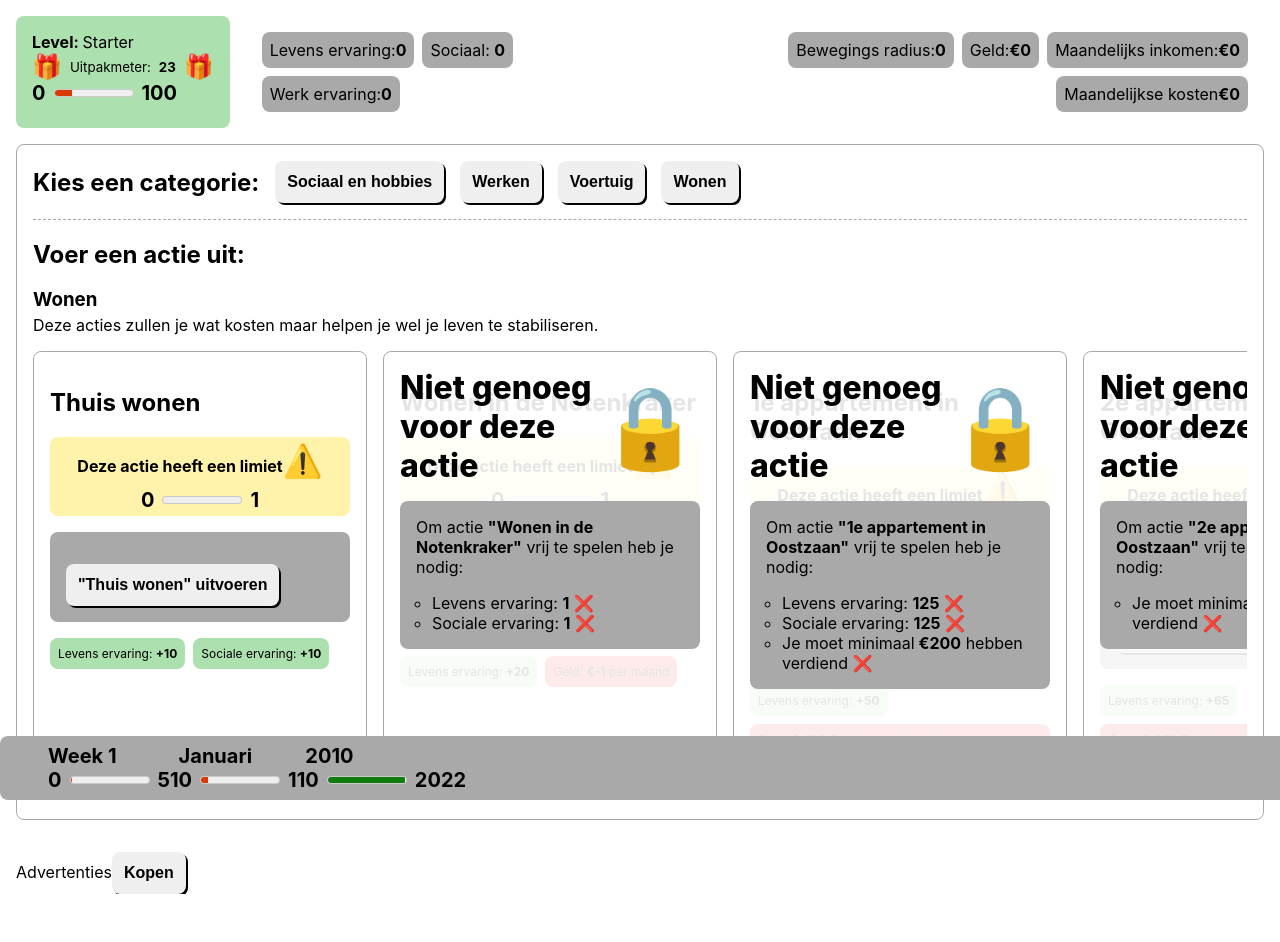
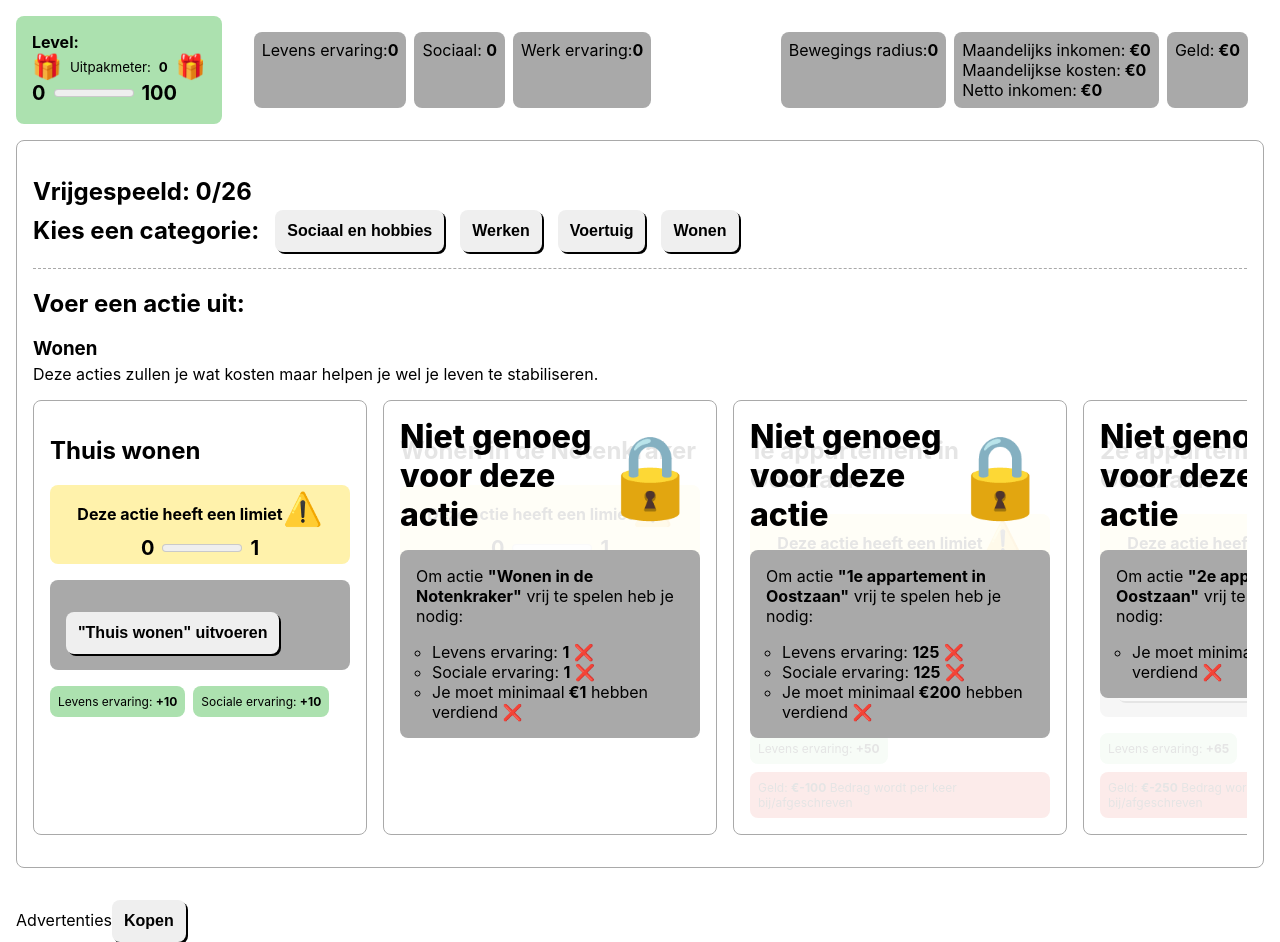
Before and after one commit to marcianosr/robin-tycoon, a React (Create React App) app: page / in a window 1280 px wide. Before the commit the page ends 894 px from the top, so only its background shows below. Built offline with nearby package versions, Linux system fonts and the light colour scheme.

Commit message:
More changes

```diff
--- a/src/App.css
+++ b/src/App.css
@@ -86,3 +86,17 @@ h3 {
 .category-container-buttons h1 {
 	margin: 0;
 }
+
+.small-card-container {
+	display: flex;
+	overflow-x: auto;
+	gap: 0.5rem;
+	max-width: 100%;
+}
+
+.small-card {
+	border: 1px solid rgb(169, 169, 169);
+	padding: 0.5rem;
+	border-radius: 0.5rem;
+	min-width: 150px;
+}
--- a/src/App.tsx
+++ b/src/App.tsx
@@ -72,11 +72,11 @@ function App() {
 		income: 0,
 		costs: 0,
 		progress: {
-			amount: 23,
-			title: "Starter",
+			amount: 0,
 		},
 		won: false,
-		actionsActive: [],
+		data: data.game.categories,
+		unlockedItems: [],
 	});
 
 	const [activeCategory, setActiveCategory] = useState<ShortNames>("living");
@@ -85,6 +85,10 @@ function App() {
 	const [fakeBuyButtonText, setFakeBuyButtonText] = useState(false);
 
 	const onSelectCategory = (cat: ShortNames) => setActiveCategory(cat);
+
+	const getAllItems = data.game.categories
+		.map((category) => category.items)
+		.flat();
 
 	useEffect(() => {
 		const getCurrentEvolveState = evolveAt
@@ -110,7 +114,7 @@ function App() {
 						...gameState.progress,
 						amount:
 							gameState.progress.amount > 0
-								? gameState.progress.amount - 1
+								? gameState.progress.amount
 								: gameState.progress.amount,
 					},
 				});
@@ -148,7 +152,7 @@ function App() {
 	}, [gameState.time.month]);
 
 	useEffect(() => {
-		if (gameState.progress.amount === 100) {
+		if (gameState.progress.amount >= 100) {
 			// Stop the game, show dialog
 
 			winGame();
@@ -241,6 +245,19 @@ function App() {
 				</dialog>
 			)}
 			<section className="contentContainer">
+				<div>
+					<h1>
+						Vrijgespeeld: {gameState.unlockedItems.length}/
+						{getAllItems.length}
+					</h1>
+					<section className="small-card-container">
+						{gameState.unlockedItems.map((item: Item) => (
+							<section className="small-card">
+								<span>{item.name}</span>
+							</section>
+						))}
+					</section>
+				</div>
 				<div className="category-container-buttons">
 					<h1>Kies een categorie: </h1>
 					<div className="category-buttons">
@@ -258,7 +275,7 @@ function App() {
 					</div>
 				</div>
 				<h1>Voer een actie uit:</h1>
-				{data.game.categories.map((category) => (
+				{gameState.data.map((category) => (
 					<section
 						className={classnames("category", {
 							["showCategory"]:
@@ -272,6 +289,7 @@ function App() {
 								<Option
 									category={category.name}
 									item={item}
+									numberOfItems={getAllItems.length}
 									gameState={gameState}
 									setGameState={setGameState}
 								/>
@@ -284,30 +302,6 @@ function App() {
 				<span>Advertenties</span>
 				<button onClick={() => setShowPopup(true)}>Kopen</button>
 			</section>
-			<section className="timeContainer">
-				<div className="running-actions">
-					{/* {gameState.actionsActive.map((item) => (
-						<span>{item.name}</span>
-					))} */}
-				</div>
-				<div className="time">
-					<Meter
-						max={51}
-						value={gameState.time.week}
-						text={`Week ${gameState.time.week}`}
-					/>
-					<Meter
-						max={11}
-						value={gameState.time.month}
-						text={`${months[gameState.time.month - 1]}`}
-					/>
-					<Meter
-						max={2022}
-						value={gameState.time.year}
-						text={`${gameState.time.year}`}
-					/>
-				</div>
-			</section>
 		</div>
 	);
 }
--- a/src/components/ActionButton/index.tsx
+++ b/src/components/ActionButton/index.tsx
@@ -1,4 +1,4 @@
-import { FC, useEffect, useState } from "react";
+import { FC, useState } from "react";
 import { Item, RequirementEarned, XP } from "../../App";
 import CountDown from "../CountDown";
 
@@ -7,6 +7,7 @@ type Props = {
 	item: Item;
 	gameState: any;
 	setGameState: any;
+	numberOfItems: number;
 	amountOfActionsByCategory: number;
 	setAmountOfActionsByCategory: (n: number) => void;
 };
@@ -36,22 +37,17 @@ const ActionButton: FC<Props> = ({
 	setGameState,
 	amountOfActionsByCategory,
 	setAmountOfActionsByCategory,
+	numberOfItems,
 }) => {
 	const [timerActive, setTimerActive] = useState(false);
 
 	const action = (item: Item) => {
 		const values = Object.entries(item.earned);
-		const progressValue = values.reduce((acc, [key, value]: [any, any]) => {
-			if (key === "lifeXP" || key === "socialXP" || key === "workXP") {
-				return Math.round((acc + value) / 10);
-			}
-
-			return acc;
-		}, 0);
+		const unlockedItems = gameState.unlockedItems.length + 1;
+		const progressValue = Math.round((unlockedItems / numberOfItems) * 100);
 
 		const updated = values.reduce((prev, [key, value]) => {
 			const gameStateValue = gameState[key as keyof XP];
-			// const progressValue = Math.round(2);
 
 			if (key === "radius") {
 				return {
@@ -61,26 +57,62 @@ const ActionButton: FC<Props> = ({
 			}
 
 			if (key === "money" && typeof value !== "number") {
-				console.log("value", value, item.name);
 				return {
 					...prev,
 					money: gameStateValue + value.amount,
 					income: value.amount > 0 ? value.amount : gameStateValue,
-					costs: value.amount < 0 ? value.amount : gameState.costs,
+					costs:
+						value.amount < 0
+							? gameState.costs + value.amount
+							: gameState.costs,
 				};
 			}
+
+			const hasUnlockedItem = gameState.unlockedItems.find(
+				(found: Item) => found.name === item.name
+			);
+
+			// const categoryWithItems = gameState.data.find(
+			// 	(c: any) => c.name === category
+			// );
+
+			// const otherCategories = gameState.data.filter(
+			// 	(c: any) => c.name !== category
+			// );
+
+			// const removedItem = categoryWithItems.items.find(
+			// 	(i: Item) => i.name === item.name
+			// );
+
+			// const updatedItems = categoryWithItems.items.filter((i: Item) => {
+			// 	console.log(i.name, amountOfActionsByCategory);
+
+			// 	return i;
+			// 	// return (
+			// 	// i.name !== removedItem.name
+			// 	// && i.limit?.amount === amountOfActionsByCategory
+			// 	// );
+			// });
+
+			// const updatedState = [
+			// 	...otherCategories,
+			// 	{
+			// 		...categoryWithItems,
+			// 		items: updatedItems,
+			// 	},
+			// ];
 
 			return {
 				...prev,
 				[key]: gameStateValue + value,
-				actionsActive: [
-					...gameState.actionsActive,
-					{ name: item.name, isRunning: true },
-				],
 				progress: {
 					...gameState.progress,
-					amount: gameState.progress.amount + progressValue,
+					amount: progressValue,
 				},
+				// data: updatedState,
+				unlockedItems: !hasUnlockedItem
+					? [...gameState.unlockedItems, item]
+					: gameState.unlockedItems,
 			};
 		}, {});
 
@@ -91,31 +123,6 @@ const ActionButton: FC<Props> = ({
 			...updated,
 		});
 	};
-
-	useEffect(() => {
-		if (gameState.actionsActive.length > 0) {
-			console.log(item.name);
-
-			const remove = gameState.actionsActive.find(
-				(action: any) => action.name === item.name
-			);
-
-			// setGameState({
-			// 	...gameState,
-			// 	actionsActive: [
-			// 		...gameState.actionsActive,
-			// 	]
-			// })
-
-			// console.log(remove, "2322");
-		}
-
-		// setGameState(
-		// 	gameState.actionsActive.filter(
-		// 		(action: string) => action === item.name
-		// 	)
-		// );
-	}, [timerActive]);
 
 	return (
 		<button
--- a/src/components/Option/styles.module.css
+++ b/src/components/Option/styles.module.css
@@ -111,3 +111,7 @@ button {
 .emoji {
 	font-size: 2rem;
 }
+
+.hide {
+	display: none;
+}
--- a/src/components/Profile/index.tsx
+++ b/src/components/Profile/index.tsx
@@ -74,17 +74,26 @@ const Profile: FC<Props> = ({ gameState }) => {
 						<span>Bewegings radius:</span>
 						<strong>{gameState.radius}</strong>
 					</div>
+					<div className={styles.money}>
+						<div>
+							<span>Maandelijks inkomen:</span>
+							<strong> €{gameState.income}</strong>
+						</div>
+						<div>
+							<span>Maandelijkse kosten:</span>
+							<strong> €{gameState.costs}</strong>
+						</div>
+						<div>
+							<span>Netto inkomen:</span>
+							<strong>
+								{" "}
+								€{gameState.income + gameState.costs}
+							</strong>
+						</div>
+					</div>
 					<div>
 						<span>Geld:</span>
-						<strong>€{gameState.money}</strong>
-					</div>
-					<div>
-						<span>Maandelijks inkomen:</span>
-						<strong>€{gameState.income}</strong>
-					</div>
-					<div>
-						<span> Maandelijkse kosten</span>
-						<strong>€{gameState.costs}</strong>
+						<strong> €{gameState.money}</strong>
 					</div>
 				</article>
 			</section>
--- a/src/data/index.json
+++ b/src/data/index.json
@@ -12,6 +12,7 @@
 						"earned": {
 							"socialXP": 75,
 							"lifeXP": 25,
+							"workXP": -25,
 							"money": {
 								"amount": -10,
 								"basis": "monthly"
@@ -39,7 +40,8 @@
 							}
 						},
 						"earned": {
-							"socialXP": 50
+							"socialXP": 50,
+							"workXP": -15
 						},
 						"cooldown": 100
 					},
@@ -53,29 +55,38 @@
 						"required": {
 							"socialXP": 10
 						},
-						"cooldown": 7
+						"cooldown": 25
 					},
 					{
-						"name": "League of Legends skins kopen",
+						"name": "Abbo kopen op League of Legends skins",
 						"imageURL": "https://scontent-ams4-1.xx.fbcdn.net/v/t1.18169-9/487779_339938256122089_1105893052_n.jpg?_nc_cat=101&ccb=1-7&_nc_sid=f9d7a1&_nc_ohc=tjaa8YhTr-QAX8r4_hB&_nc_ht=scontent-ams4-1.xx&oh=00_AfD4-FLNwoc9Fm3_-RUrbvPD6Ck7Sn3Oa9gcEIyfnmLiTQ&oe=63A17E99",
 						"earned": {
 							"socialXP": 5,
 							"money": {
-								"amount": -5
+								"amount": -5,
+								"basis": "monthly"
 							}
 						},
-						"cooldown": 50
+						"required": {
+							"money": {
+								"amount": 5
+							}
+						},
+						"limit": {
+							"amount": 1
+						},
+						"cooldown": 35
 					},
 					{
 						"name": "Advies vragen van thuis",
 						"earned": {
-							"socialXP": 10,
-							"lifeXP": 50
+							"socialXP": 5,
+							"lifeXP": 5
 						},
 						"required": {
 							"socialXP": 10
 						},
-						"cooldown": 30
+						"cooldown": 50
 					},
 					{
 						"name": "Op bezoek gaan bij opa en oma",
@@ -86,7 +97,7 @@
 						"required": {
 							"socialXP": 10
 						},
-						"cooldown": 70
+						"cooldown": 150
 					},
 					{
 						"name": "Vrienden maken",
@@ -129,7 +140,7 @@
 							"socialXP": 30,
 							"money": {
 								"amount": -10,
-								"basis": "per-action"
+								"basis": "monthly"
 							}
 						},
 						"required": {
@@ -138,6 +149,7 @@
 								"amount": 10
 							}
 						},
+						"limit": { "amount": 1 },
 						"cooldown": 30
 					},
 					{
@@ -191,7 +203,7 @@
 						"name": "Tekenen / Designs maken",
 						"imageURL": "robin-tekenen.jpeg",
 						"earned": {
-							"workXP": 25,
+							"workXP": 40,
 							"socialXP": -25
 						},
 						"cooldown": 20
@@ -221,7 +233,7 @@
 					{
 						"name": "Stagiair bij RI Print & Sign",
 						"earned": {
-							"workXP": 120,
+							"workXP": 90,
 							"lifeXP": 90,
 							"socialXP": 10,
 							"money": {
@@ -246,7 +258,7 @@
 						"earned": {
 							"workXP": 50,
 							"lifeXP": 25,
-							"socialXP": 25,
+							"socialXP": -25,
 							"money": {
 								"amount": 25
 							}
@@ -254,11 +266,12 @@
 						"required": {
 							"socialXP": 20,
 							"lifeXP": 20,
+							"workXP": 100,
 							"radius": 50
 						},
 						"cooldown": 0,
 						"limit": {
-							"amount": 1
+							"amount": 2
 						}
 					},
 					{
@@ -319,7 +332,10 @@
 							"socialXP": 10,
 							"radius": 25
 						},
-						"cooldown": 10
+						"cooldown": 10,
+						"limit": {
+							"amount": 1
+						}
 					},
 					{
 						"name": "Fietsen",
@@ -334,6 +350,9 @@
 								"amount": 25
 							},
 							"lifeXP": 25
+						},
+						"limit": {
+							"amount": 1
 						},
 						"cooldown": 20
 					},
@@ -354,6 +373,9 @@
 							},
 							"lifeXP": 100
 						},
+						"limit": {
+							"amount": 1
+						},
 						"cooldown": 50
 					},
 					{
@@ -366,6 +388,9 @@
 								"amount": -100,
 								"basis": "monthly"
 							}
+						},
+						"limit": {
+							"amount": 1
 						},
 						"required": {
 							"money": {
@@ -404,7 +429,10 @@
 						},
 						"required": {
 							"lifeXP": 1,
-							"socialXP": 1
+							"socialXP": 1,
+							"money": {
+								"amount": 1
+							}
 						},
 						"cooldown": 0,
 						"limit": {
```
Also changed, not shown: src/components/Option/index.tsx (+10 -1 lines).
